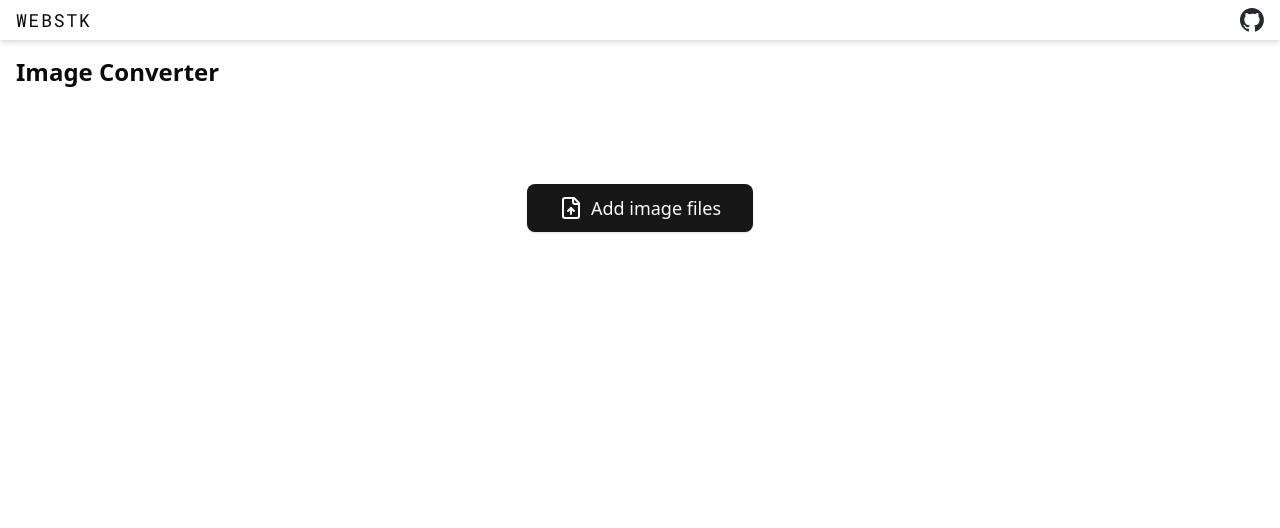
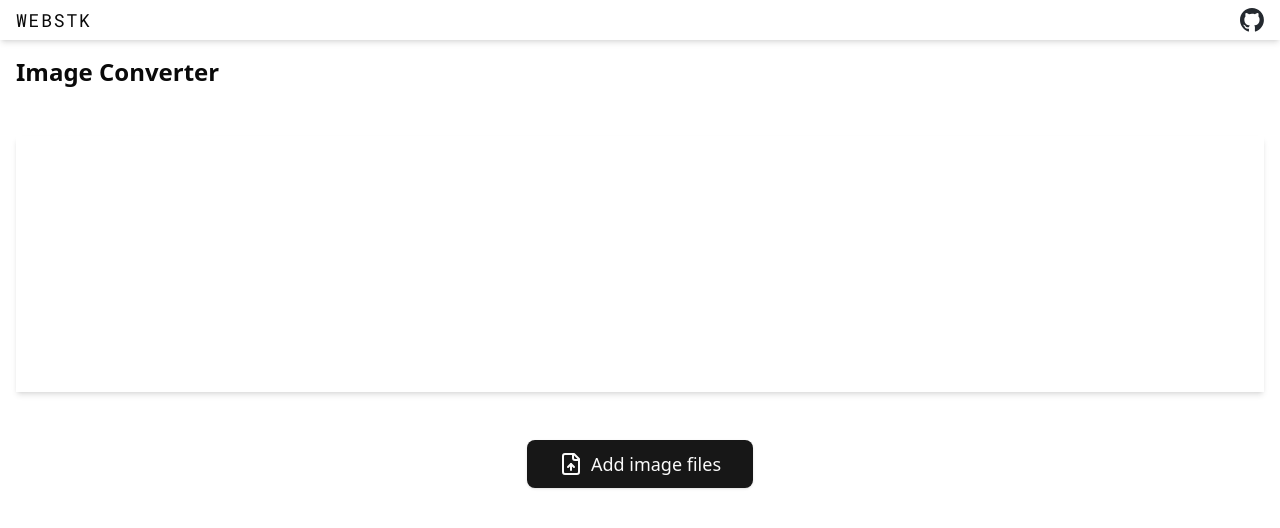
Before and after one commit to Gavin-Hofer/webstk, a Next.js app: page /image-converter in a window 1280 px wide. Shown: the top 528 px of the page. Built offline with nearby package versions, Linux system fonts and the light colour scheme.

Commit message:
Set a min height for the ImageList component.

```diff
--- a/src/app/image-converter/page.tsx
+++ b/src/app/image-converter/page.tsx
@@ -193,7 +193,7 @@ const ImageList: React.FC<{
   removeImage: (id: string) => void;
 }> = ({ images, removeImage }) => {
   return (
-    <div className='my-8 flex max-h-[calc(100vh-25rem)] flex-col gap-4 overflow-auto shadow-md'>
+    <div className='my-8 flex max-h-[calc(100vh-25rem)] min-h-64 flex-col gap-4 overflow-auto shadow-md'>
       {images.map((image) => (
         <ImageRow
           key={image.id}
```
